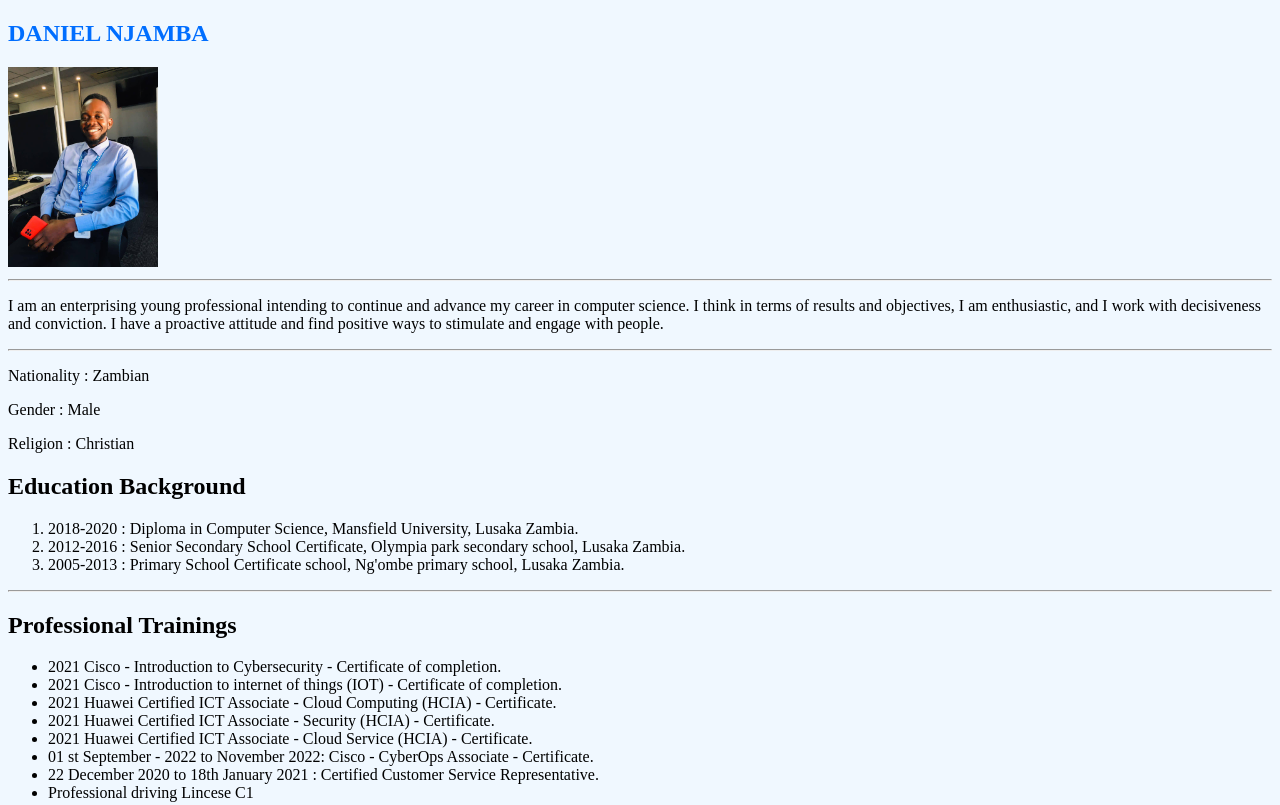
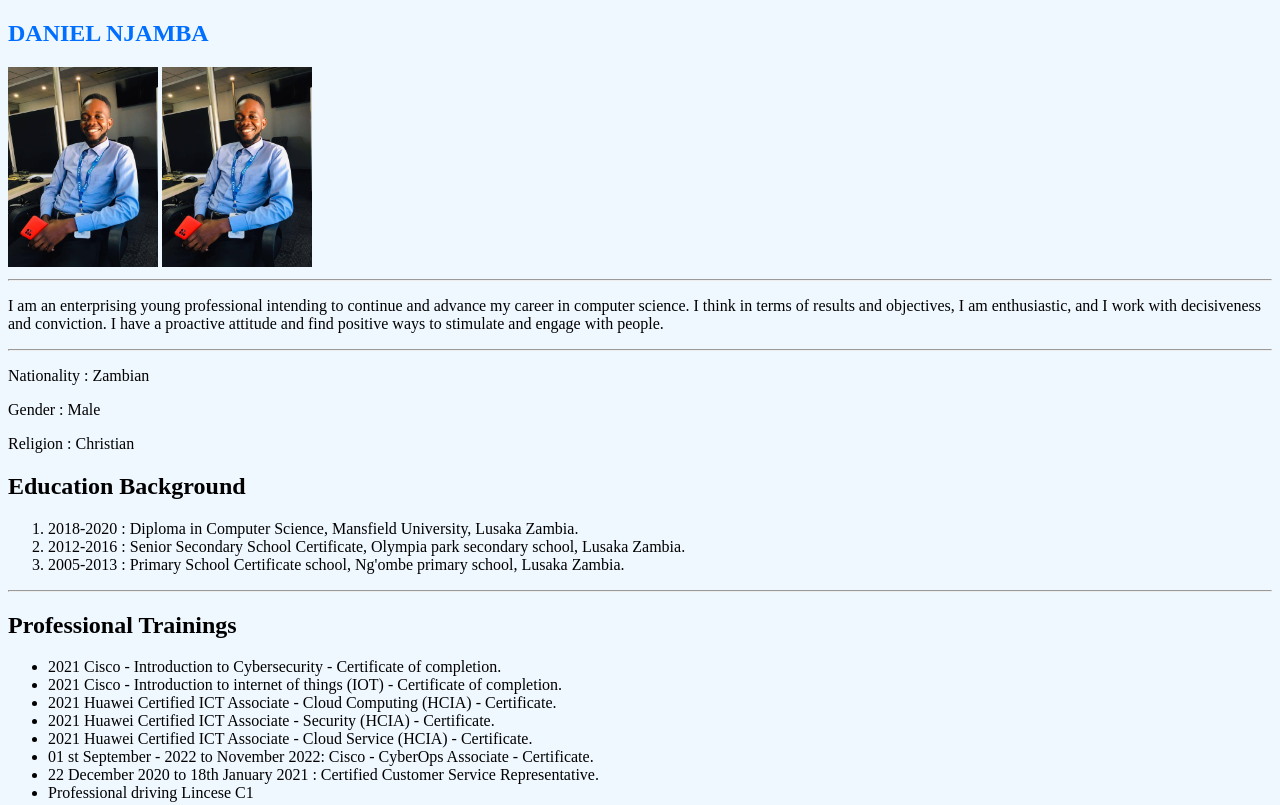
Before and after one commit to njambadaniel/index-resume, a plain HTML site: page index.html in a window 1280 px wide. Shown: the top 805 px of the page. Drawn offline with Linux system fonts and the light colour scheme.

Commit message:
Update index.html

```diff
--- a/index.html
+++ b/index.html
@@ -31,6 +31,7 @@
 
 
         <img src="./Online project resume 1/images/Dee.jpg " height="200px"  alt="Picture">
+         <img src="./Online project resume 1/images/Dee.jpg " height="200px"  alt="Picture">
        <hr/>
 
       <p>I am an enterprising young professional intending to continue and advance my career in computer science. I think in terms of results and objectives, I am enthusiastic, and I work with decisiveness and  conviction. I have a proactive attitude and find positive ways to stimulate and engage with people. </p><hr/>
```
